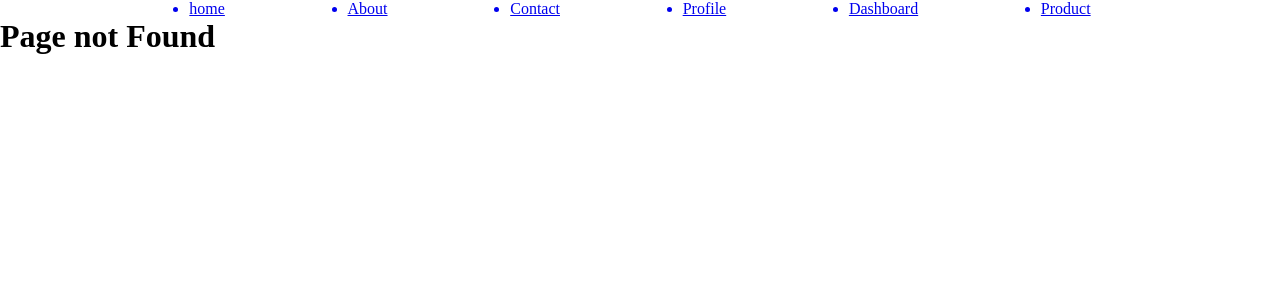
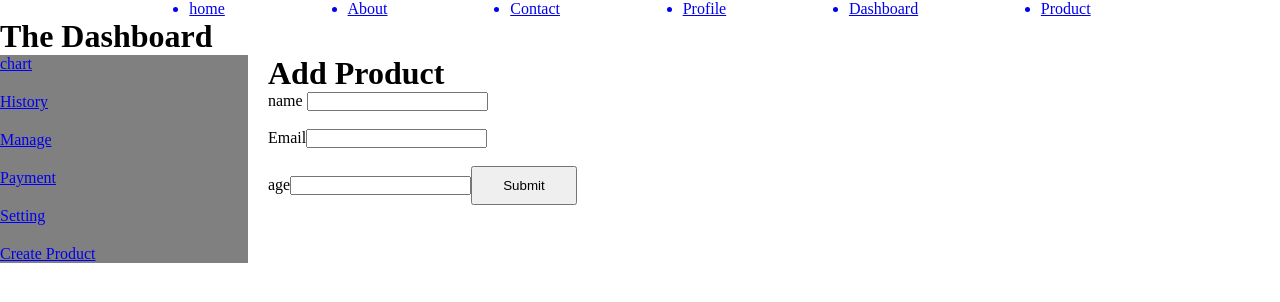
Before and after one commit to Favourof/april-react, a React (Vite) app: page /dashboard/addproduct in a window 1280 px wide. Before the commit this address had no page. Shown: the top 302 px of the page. Built offline with nearby package versions, Linux system fonts and the light colour scheme.

Commit message:
react hook form

```diff
--- a/package.json
+++ b/package.json
@@ -12,6 +12,7 @@
   "dependencies": {
     "react": "^19.2.5",
     "react-dom": "^19.2.5",
+    "react-hook-form": "^7.78.0",
     "react-router-dom": "^7.15.1"
   },
   "devDependencies": {
--- a/src/App.jsx
+++ b/src/App.jsx
@@ -12,6 +12,7 @@ import { Payment } from "./DashboardPages/Payment";
 import { Settings } from "./DashboardPages/Settings";
 import { Manage } from "./DashboardPages/Manage";
 import { Product } from "./Pages/Product";
+import { AddProduct } from "./DashboardPages/AddProduct";
 
 
 function App() {
@@ -37,6 +38,8 @@ function App() {
           <Route path="payment" element={<Payment />} />
           <Route path="settings" element={<Settings />} />
           <Route path="manage" element={<Manage />} />
+          <Route path="addproduct" element={<AddProduct />} />
+
 
 
         </Route>
--- /dev/null
+++ b/src/DashboardPages/AddProduct.jsx
@@ -0,0 +1,37 @@
+import { useForm } from "react-hook-form"
+
+
+export const AddProduct = () => {
+    const { handleSubmit, register, formState: { errors } } = useForm()
+    console.log(errors);
+
+
+    const onSubmit = (data) => {
+        console.log(data);
+
+    }
+    return (
+        <div>
+            <h1>Add Product</h1>
+            <form onSubmit={handleSubmit(onSubmit)}>
+                {/* register your input into the hook by invoking the "register" function */}
+                <label>name  </label>
+
+                <input type="text" {...register("name", { required: "name is required", minLength: { value: 3, message: "name must not be less than 3 character" } })} />
+                {errors.name && <p style={{ color: "red", fontSize: "10px" }}>{errors.name.message}</p>}
+                <br /><br />
+
+                {/* include validation with required or other standard HTML validation rules */}
+                <label>Email</label>
+                <input type="email" {...register("email")} /> <br /><br />
+
+                <label> age</label>
+                <input type="number" {...register("age")} />
+                {/* errors will return when field validation fails  */}
+                {/* {errors.exampleRequired && <span>This field is required</span>} */}
+
+                <button>Submit</button>
+            </form>
+        </div>
+    )
+}
--- a/src/Pages/Dashboard.jsx
+++ b/src/Pages/Dashboard.jsx
@@ -6,14 +6,15 @@ export const Dashboard = () => {
     <div>
       <h1> The Dashboard</h1>
       <div style={{ display: "flex", width: "100%", justifyContent: "space-between" }}>
-        <nav style={{ width: "20%", backgroundColor: "gray", display: "flex", flexDirection: "column", gap: "20px" }}>
+        <nav style={{ width: "20%", backgroundColor: "gray", color: "white", display: "flex", flexDirection: "column", gap: "20px" }}>
           <Link to={"/dashboard"}>chart</Link>
           <Link to={"history"}>History</Link>
           <Link to={"manage"}>Manage</Link>
           <Link to={"payment"}>Payment</Link>
           <Link to={"settings"}>Setting</Link>
+          <Link to={"addproduct"}>Create Product</Link>
         </nav>
-        <main style={{ width: "80%", backgroundColor: "yellow" }}>
+        <main style={{ width: "80%", marginInline: "20px" }}>
           <Outlet />
         </main>
       </div>
--- a/src/Pages/Product.jsx
+++ b/src/Pages/Product.jsx
@@ -1,4 +1,5 @@
-import { useState, useEffect, useCallback } from 'react'
+
+import { useState, useEffect } from 'react'
 
 export const Product = () => {
     const [products, setProducts] = useState([])
@@ -9,11 +10,15 @@ export const Product = () => {
         try {
             setLoading(true)
             setProductError("")
-            const response = await fetch('https://fakestoreapi.com/products')
+            // const response = await fetch('https://fakestoreapi.com/products')
+            const response = await fetch('http://localhost:4000/api/v1/product')
+
+            console.log(response);
 
             if (response.ok) {
                 const resJson = await response.json()
-                setProducts(resJson)
+                setProducts(resJson.product)
+                console.log(products);
             } else {
                 setProductError("Error while fetching Products")
             }
@@ -41,14 +46,14 @@ export const Product = () => {
 
             <div className="product-grid">
                 {products.map((product) => (
-                    <div key={product.id} className="product-card">
+                    <div key={product._id} className="product-card">
                         <img
                             src={product.image}
                             alt={product.title}
                             className="product-image"
                         />
                         <h2 className="product-title">{product.title}</h2>
-                        <p className="product-description">{product.description}</p>
+                        <p className="product-description">{product.description.slice(0, 100)}</p>
                         <p className="product-price">${product.price}</p>
                         <button className="see-more-btn">See More</button>
                     </div>
--- a/src/index.css
+++ b/src/index.css
@@ -37,7 +37,9 @@
 .product-grid {
   display: grid;
   grid-template-columns: repeat(auto-fill, minmax(220px, 1fr));
-  gap: 20px;
+  gap: 40px;
+  width: 90%;
+  margin: auto;
 }
 
 .product-card {
@@ -45,9 +47,10 @@
   border: 1px solid #ddd;
   border-radius: 8px;
   padding: 15px;
-  text-align: center;
+  text-align: left;
   box-shadow: 0 2px 6px rgba(0, 0, 0, 0.1);
   transition: transform 0.2s ease;
+  margin-top: 30px;
 }
 
 .product-card:hover {
@@ -55,8 +58,8 @@
 }
 
 .product-image {
-  width: 100px;
-  height: 100px;
+  width: 100%;
+  height: 150px;
   object-fit: cover;
   margin-bottom: 10px;
 }
@@ -71,6 +74,7 @@
   font-size: 14px;
   color: #666;
   margin: 8px 0;
+  text-align: left;
 }
 
 .product-price {
```
Also changed, not shown: 1 other file (tests, documents, lock files or other folders).
